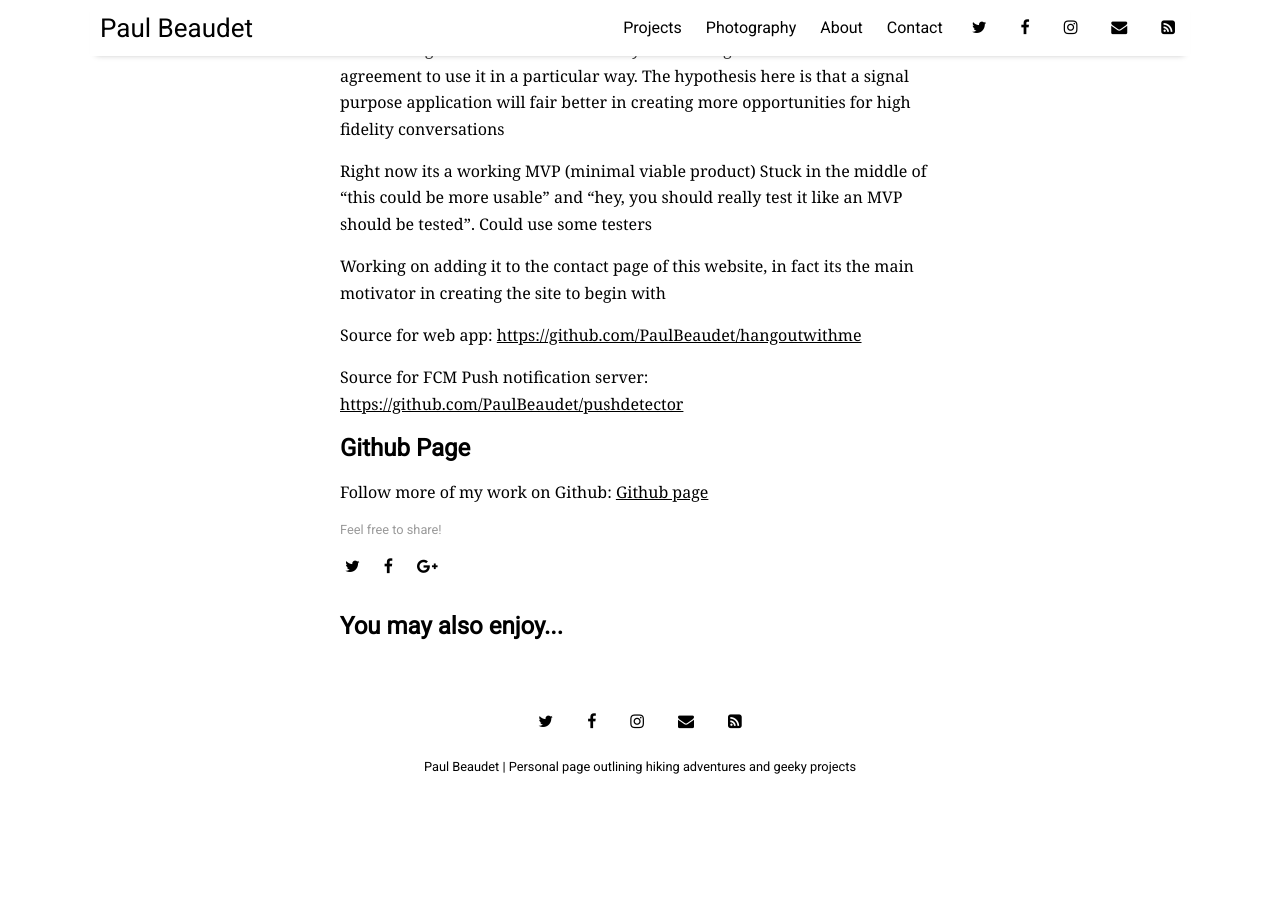
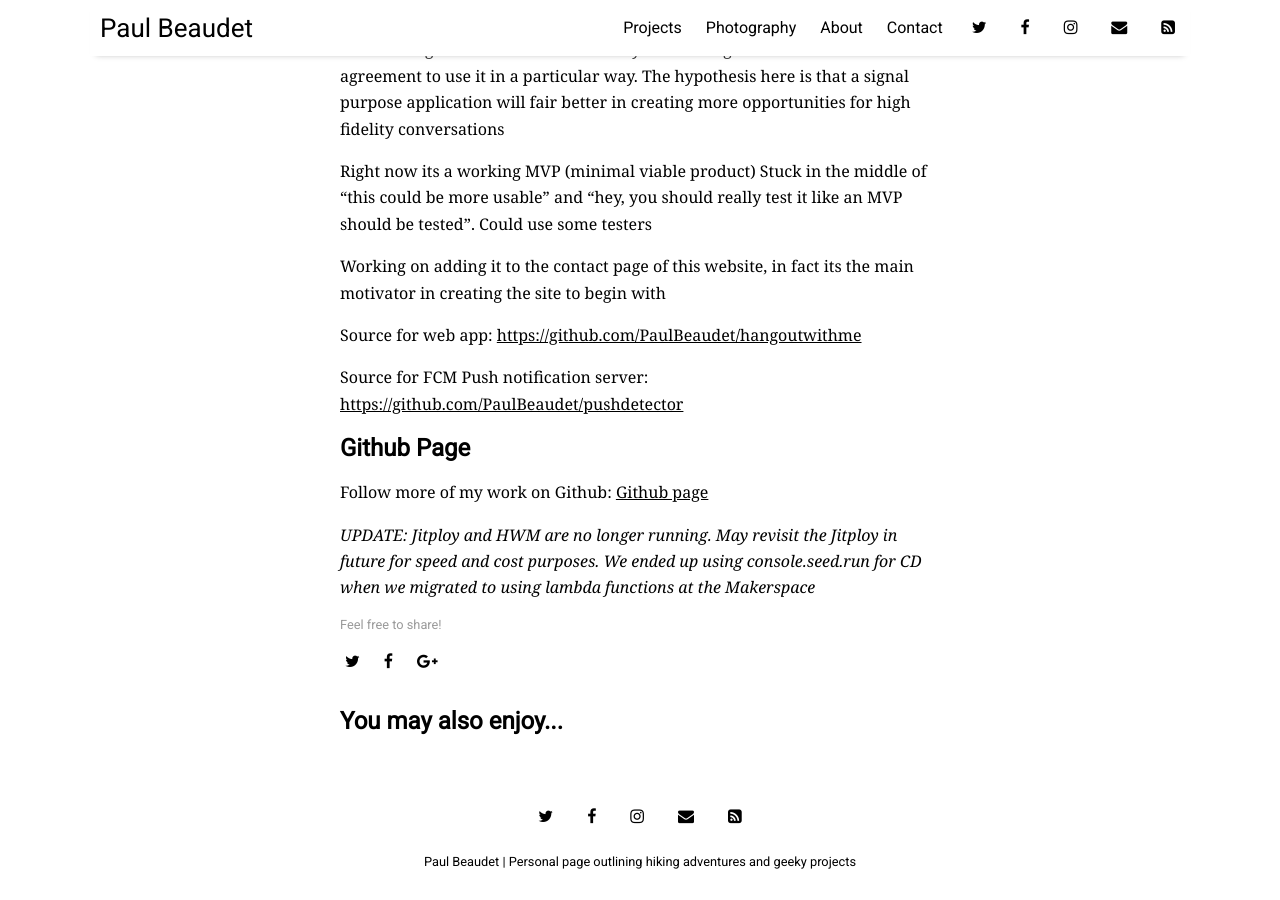
Before and after one commit to PaulBeaudet/paulbeaudet.github.io, a Jekyll site: the page built from _posts/2018-01-10-projects-update.md, in a window 1280 px wide and 900 px high, scrolled down 1348 px. Built offline with Jekyll 4.4.1, drawn with Linux system fonts in a browser that asks for light colours; nearby versions of some CDN libraries; before the commit the page ends 2153 px from its top, so only the background shows below that; some of the changed text lies outside the part shown.

Commit message:
Update projects to relect status

```diff
--- a/_posts/2018-01-10-projects-update.md
+++ b/_posts/2018-01-10-projects-update.md
@@ -1,6 +1,6 @@
 ---
 layout: post
-title: "In Progress"
+title: "Jitploy Progress"
 author: "Paul Beaudet"
 categories: projects
 tags: []
@@ -45,3 +45,5 @@ Source for FCM Push notification server:
 
 ## Github Page
 Follow more of my work on Github: <a href="http://github.com/PaulBeaudet" target="_blank">Github page</a>
+
+*UPDATE: Jitploy and HWM are no longer running. May revisit the Jitploy in future for speed and cost purposes. We ended up using console.seed.run for CD when we migrated to using lambda functions at the Makerspace*
--- a/_posts/2018-8-28-class-calc.html
+++ b/_posts/2018-8-28-class-calc.html
@@ -55,7 +55,8 @@ var calc = {
 </script>
 
 <h2>Calculate Class Cost</h2>
-<p> This tool has floating point math issues still, just put in a fraction if you get weird numbers</p>
+<p> Calculator exist here for demostration perposes</p>
+<p> This tool still has floating point math issues still, just put in some odd cents up or down if you get weird numbers for now</p>
 
 Desired Income per class (Teacher or any potential teacher in future)<br>
 <input id="desiredIncome" type="number" value=65>
```
